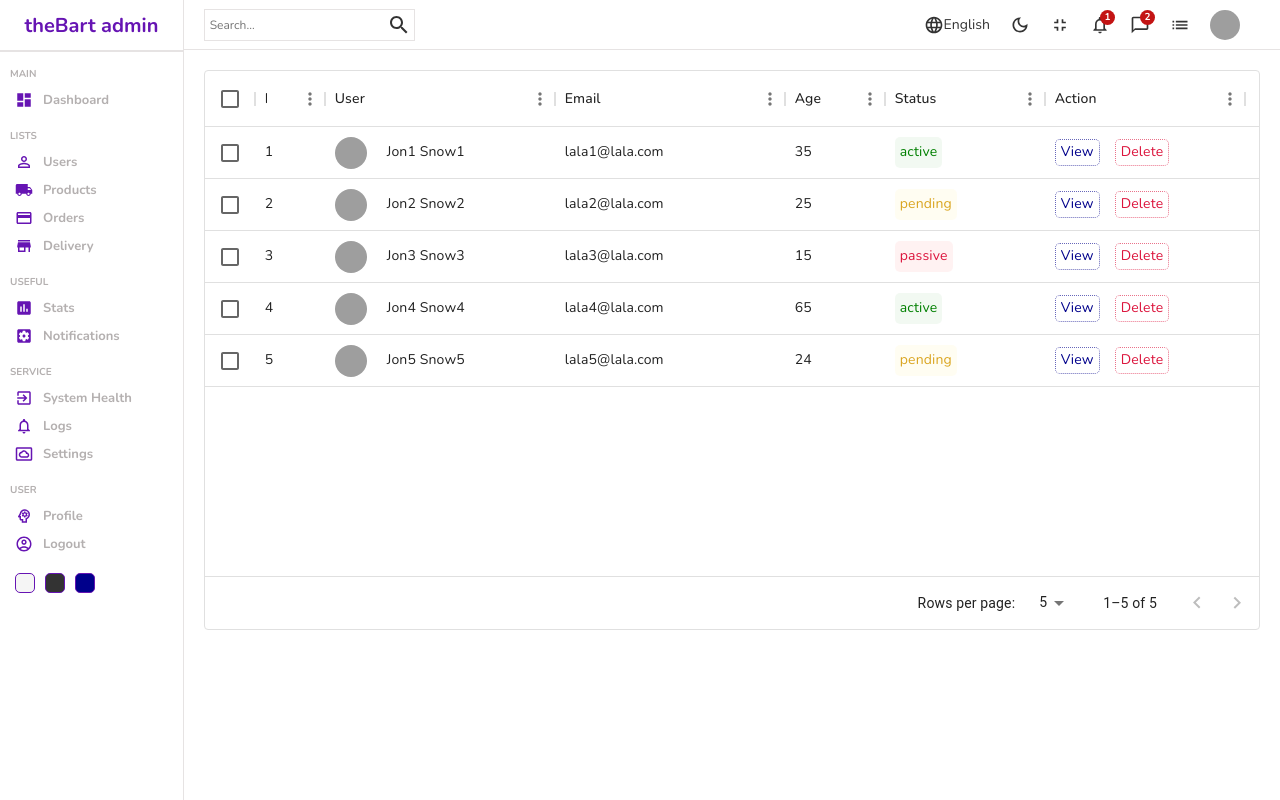
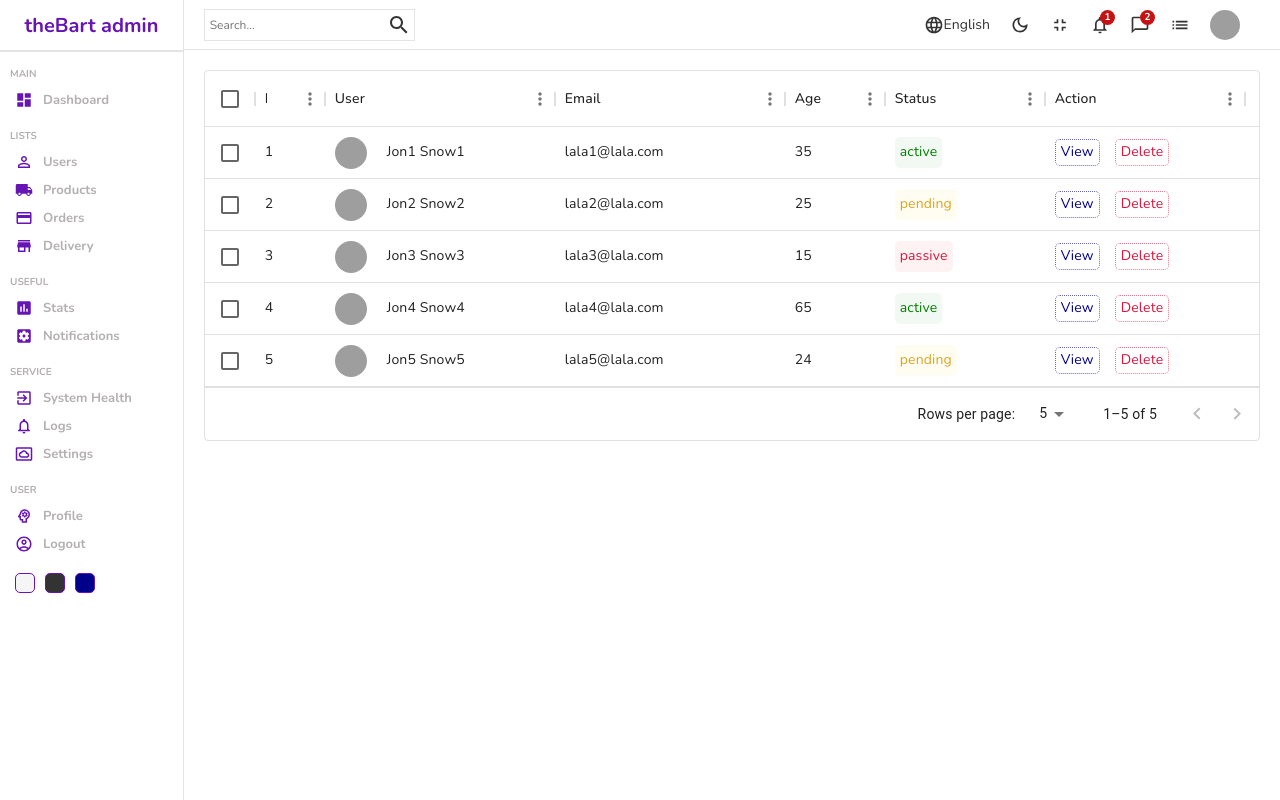
Before and after one commit to Bartek-Wieckowski/react-admin-dashboard, a React (Create React App) app: page /users in a window 1280 px wide. Built offline with nearby package versions, Linux system fonts and the light colour scheme; grey boxes are pictures that could not be loaded.

Commit message:
comment height

```diff
--- a/src/components/datatable/datatable.scss
+++ b/src/components/datatable/datatable.scss
@@ -1,5 +1,5 @@
 .datatable {
-  height: 600px;
+//   height: 600px;
   padding: 20px;
 
   .datatable-title {
```
